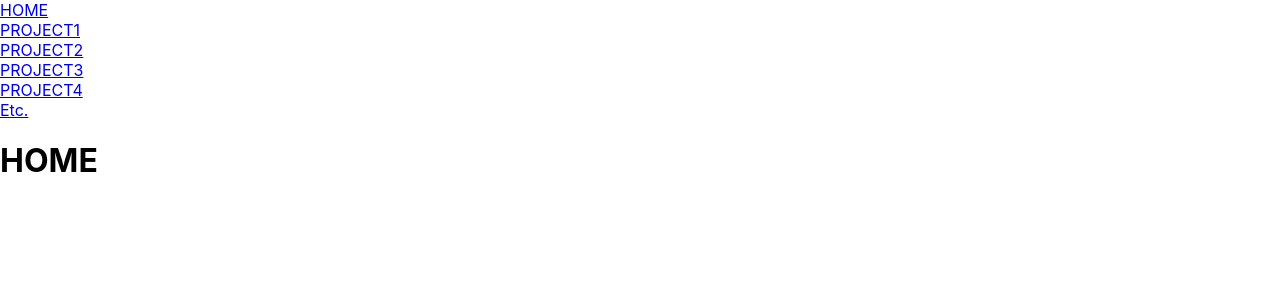
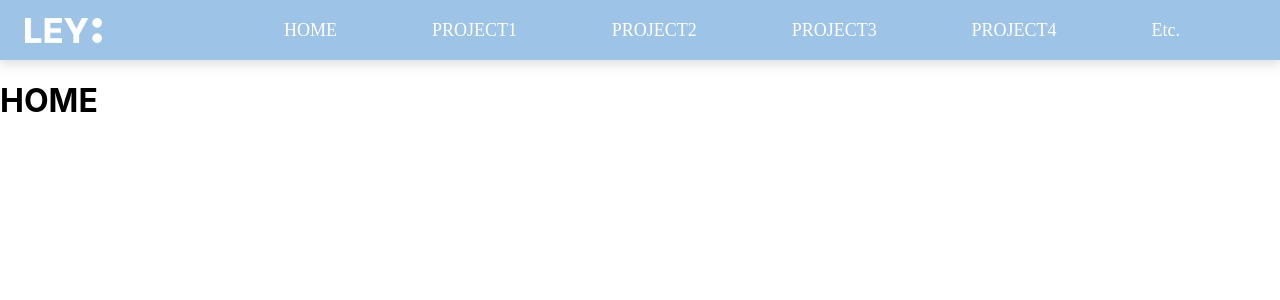
Before and after one commit to eunyeong1113/portfolio, a React (Create React App) app: page / in a window 1280 px wide. Shown: the top 300 px of the page. Built offline with nearby package versions, Linux system fonts and the light colour scheme.

Commit message:
[#1]Design : 네비게이션 바 디자인 완료

```diff
--- a/src/components/navbar.tsx
+++ b/src/components/navbar.tsx
@@ -1,45 +1,140 @@
-import React from "react";
+/* eslint-disable jsx-a11y/anchor-is-valid */
+/** @jsxImportSource @emotion/react */
+import React, { useState } from "react";
 import { Link } from "react-router-dom";
-import styled from '@emotion/styled'
 import {css} from '@emotion/react';
 
 const Nav = () => {
+    const [isHovering,setIsHovering] = useState(false);
+     const handleMouseOver = () => {
+        setIsHovering(true);
+    };
+
+    const handleMouseOut = () => {
+        setIsHovering(false);
+    };
+    var name_view = ["HOME", "PROJECT1","PROJECT2","PROJECT3","PROJECT4","Etc."];
+    var name_hover = ["HOME", "공부하는 습관","MINT","밥추","PROJECT4","Etc."];
   return(
-    <div >
-        <div>
-            <Link to='/'>HOME</Link>
+    <div css={back}>
+        <img src="/Logo.png" alt="로고 이미지" css={img}/>
+        <div css={nav}>
+            <span
+                css={isHovering? hover : ""}
+                onMouseOver={handleMouseOver}
+                onMouseOut={handleMouseOut}>
+                <a css={link}> HOME </a>
+            </span>
+            <span
+                css={isHovering? view : hover}
+                onMouseOver={handleMouseOver}
+                onMouseOut={handleMouseOut}>
+                <Link to='/' css={link}> HOME </Link>
+            </span>
+            <span
+                css={isHovering? hover : ""}
+                onMouseOver={handleMouseOver}
+                onMouseOut={handleMouseOut}>
+                <a css={link}> PROJECT1 </a>
+            </span>
+            <span
+                css={isHovering? view : hover}
+                onMouseOver={handleMouseOver}
+                onMouseOut={handleMouseOut}>
+                <Link to='/proj/1' css={link}> 공부하는 습관 </Link>
+            </span>
+              <span
+                css={isHovering? hover : ""}
+                onMouseOver={handleMouseOver}
+                onMouseOut={handleMouseOut}>
+                <a css={link}> PROJECT2 </a>
+            </span>
+            <span
+                css={isHovering? view : hover}
+                onMouseOver={handleMouseOver}
+                onMouseOut={handleMouseOut}>
+                <Link to='/proj/2' css={link}> MINT </Link>
+            </span>
+              <span
+                css={isHovering? hover : ""}
+                onMouseOver={handleMouseOver}
+                onMouseOut={handleMouseOut}>
+                <a css={link}> PROJECT3 </a>
+            </span>
+            <span
+                css={isHovering? view : hover}
+                onMouseOver={handleMouseOver}
+                onMouseOut={handleMouseOut}>
+                <Link to='/proj/3' css={link}> 밥추 </Link>
+            </span>
+              <span
+                css={isHovering? hover : ""}
+                onMouseOver={handleMouseOver}
+                onMouseOut={handleMouseOut}>
+                <a css={link}> PROJECT4 </a>
+            </span>
+            <span
+                css={isHovering? view : hover}
+                onMouseOver={handleMouseOver}
+                onMouseOut={handleMouseOut}>
+                <Link to='/proj/4' css={link}> PROJECT4 </Link>
+            </span>
+            <span
+                css={isHovering? hover : ""}
+                onMouseOver={handleMouseOver}
+                onMouseOut={handleMouseOut}>
+                <a css={link}> Etc. </a>
+            </span>
+            <span
+                css={isHovering? view : hover}
+                onMouseOver={handleMouseOver}
+                onMouseOut={handleMouseOut}>
+                <Link to='/etc' css={link}> Etc. </Link>
+            </span>
         </div>
-        <div>
-            <Link to='/proj/1'>PROJECT1</Link>
-        </div>
-        <div>
-            <Link to='/proj/2'>PROJECT2</Link>
-        </div>
-        <div>
-            <Link to='/proj/3'>PROJECT3</Link>
-        </div>
-        <div>
-            <Link to='/proj/4' css={{style}}>PROJECT4</Link>
-        </div>
-        <Div>
-            <Link to='/etc' css={{style}}>Etc.</Link>
-        </Div>
     </div>
   );
 };
 
-const style = css`
+const view = css`
+    text-decoration : underline;
+`;
+const hover = css`
+    display: none;
+`;
+const link = css`
     text-decoration: none;
     color: inherit;
+    font-size: 18px;
 `;
-const Div = styled.div`
-    color: #5f5f00;
-    // text-align: center;
-    text-decoration: none;
-    color: inherit;
+
+const back = css`
+    display: flex;
+    top: 0;
+    left: 0;
+    align-items: center;
+    justify-content: space-between;
+    font-family: "Pretendard";
+    width: 100%;
+    height: 60px;
+    background-color: #9DC3E7;
+    box-shadow: 0px 5px 10px rgba(136, 136, 136, 0.25);
+    color: #ffffff;
 `;
-const div = styled.link`
-    text-decoration: none;
-    color: inherit;
+const nav = css`
+    z-index: 5;
+    // position: fixed;
+    display: flex;
+    align-items: center;
+    justify-content: space-between;
+    font-family: "Pretendard";
+    margin-left: 50px;
+    margin-right: 100px;
+    width: 70%;
+`;
+const img = css`
+    height: 25px;
+    margin-left: 25px;
+
 `;
 export default Nav;
```
Also changed, not shown: public/Logo blue.png (added), public/Logo.png (added).
